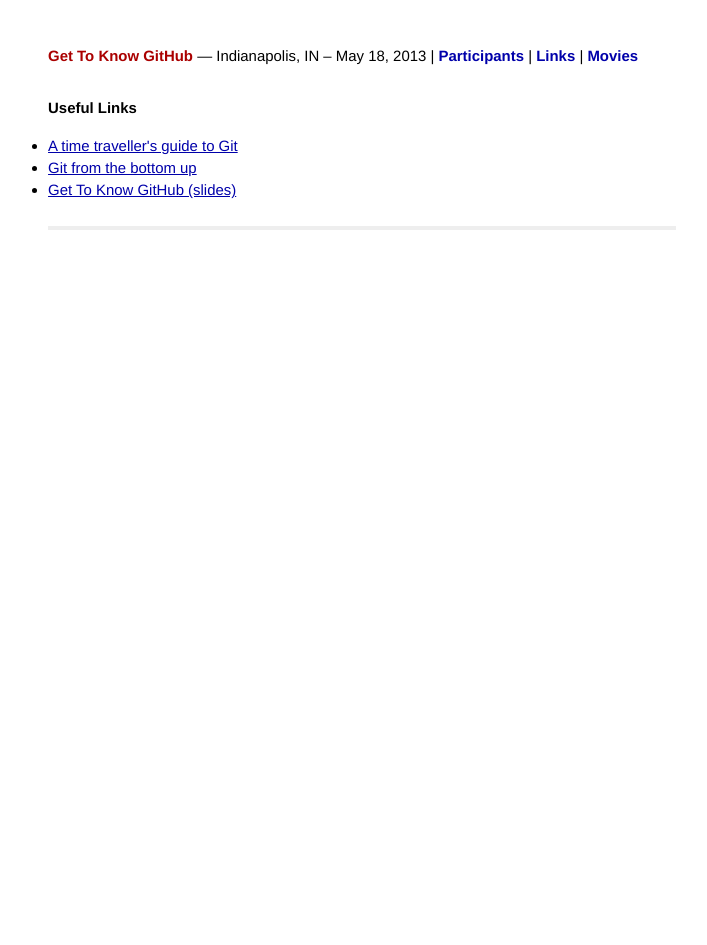
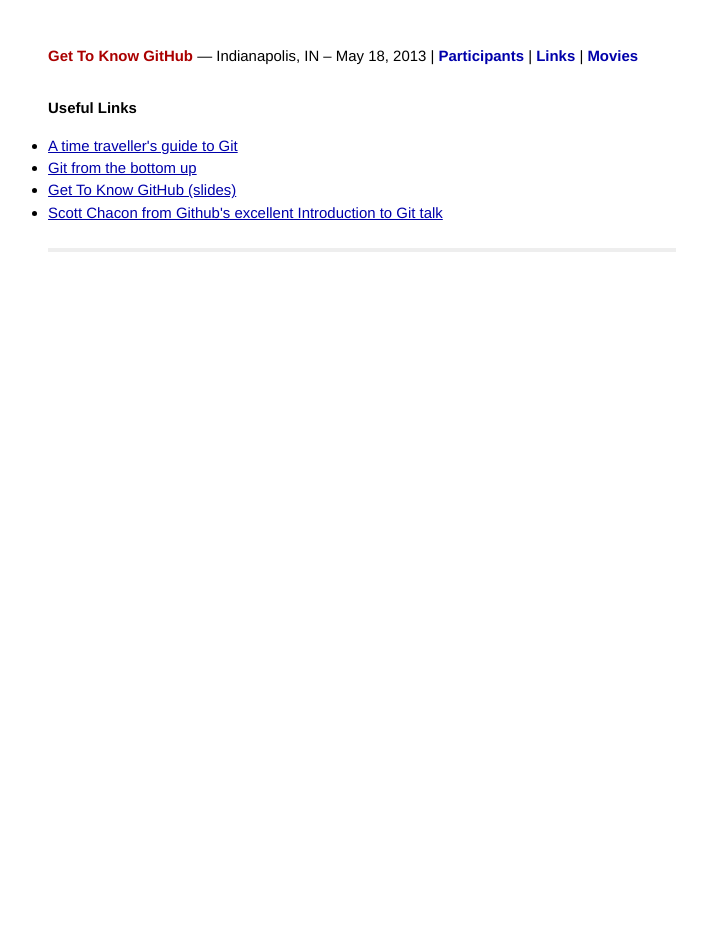
Before and after one commit to bkeepers/g2kg-intrawebs, a Jekyll site: the page built from links.html, in a window 1280 px wide. Shown: the whole page, without its empty margins (278-985 px from the left). Built offline with Jekyll 4.4.1, drawn with Linux system fonts in a browser that asks for light colours.

Commit message:
Add new Star Trek and Scott Chacon's Intro to Git

```diff
--- a/links.html
+++ b/links.html
@@ -8,6 +8,8 @@
     href: http://ftp.newartisans.com/pub/git.from.bottom.up.pdf
   - name: Get To Know GitHub (slides)
     href: http://bit.ly/g2k-github
+  - name: Scott Chacon from Github's excellent Introduction to Git talk
+    href: https://www.youtube.com/watch?v=ZDR433b0HJY
 ---
 
 <div id="home">
--- a/movies.html
+++ b/movies.html
@@ -8,6 +8,8 @@
     starring: Robert Downy, Jr.
   - name: You Don't Know Jack
     starring: Al Pacino
+  - name:Star Trek: Into Darknes
+    Best of all the Star Trek productions
 ---
 
 <div id="home">
```
